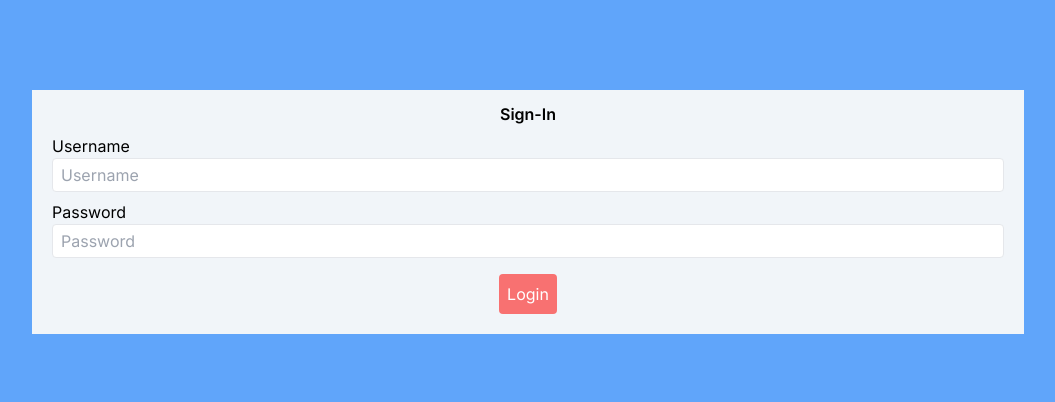
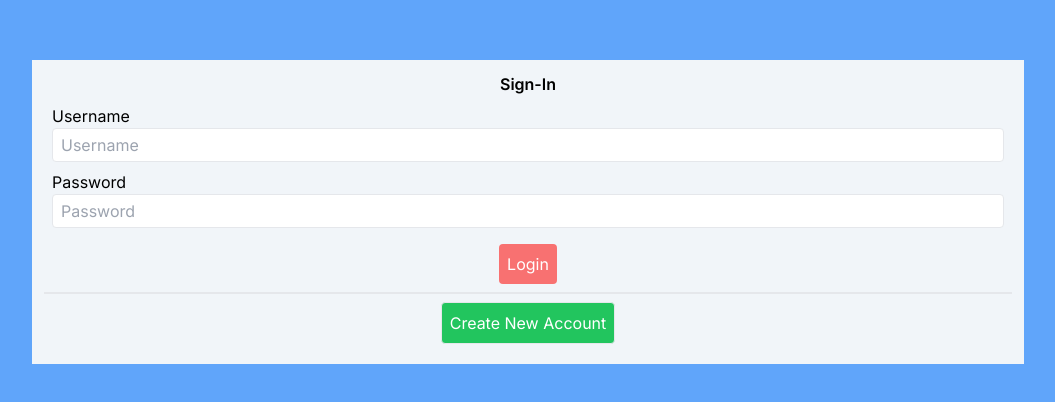
Before and after one commit to sihotang-yonathan1/todo-app, a Next.js app: page /login in a window 1280 px wide. Shown: the part 188-590 px from the top of the page, without its empty margins (112-1167 px from the left). Built offline with nearby package versions, Linux system fonts and the light colour scheme.

Commit message:
[login] Add `create-new-account` button
This button will redirect to /register

```diff
--- a/app/(user_login)/login/page.tsx
+++ b/app/(user_login)/login/page.tsx
@@ -1,6 +1,9 @@
+import Link from "next/link";
+
 export default function LoginPage(){
     return (
         <div className="bg-slate-100 p-3 m-8">
+            <div className="border-b-2">
                 <div className="flex flex-col">
                     <p className="font-semibold text-center">Sign-In</p>
                 </div>
@@ -37,5 +40,16 @@ export default function LoginPage(){
                     >Login</button>
                 </div>
             </div>
+
+            {/* Create new account */}
+            <div className="flex flex-col items-center my-2">
+                <Link href="/register">
+                    <button
+                        type="button"
+                        className="bg-green-500 p-2 border rounded text-white"
+                    >Create New Account</button>
+                </Link>
+            </div>
+        </div>
     )
 }
```
Lines whose indentation alone changed are shown as unchanged.
